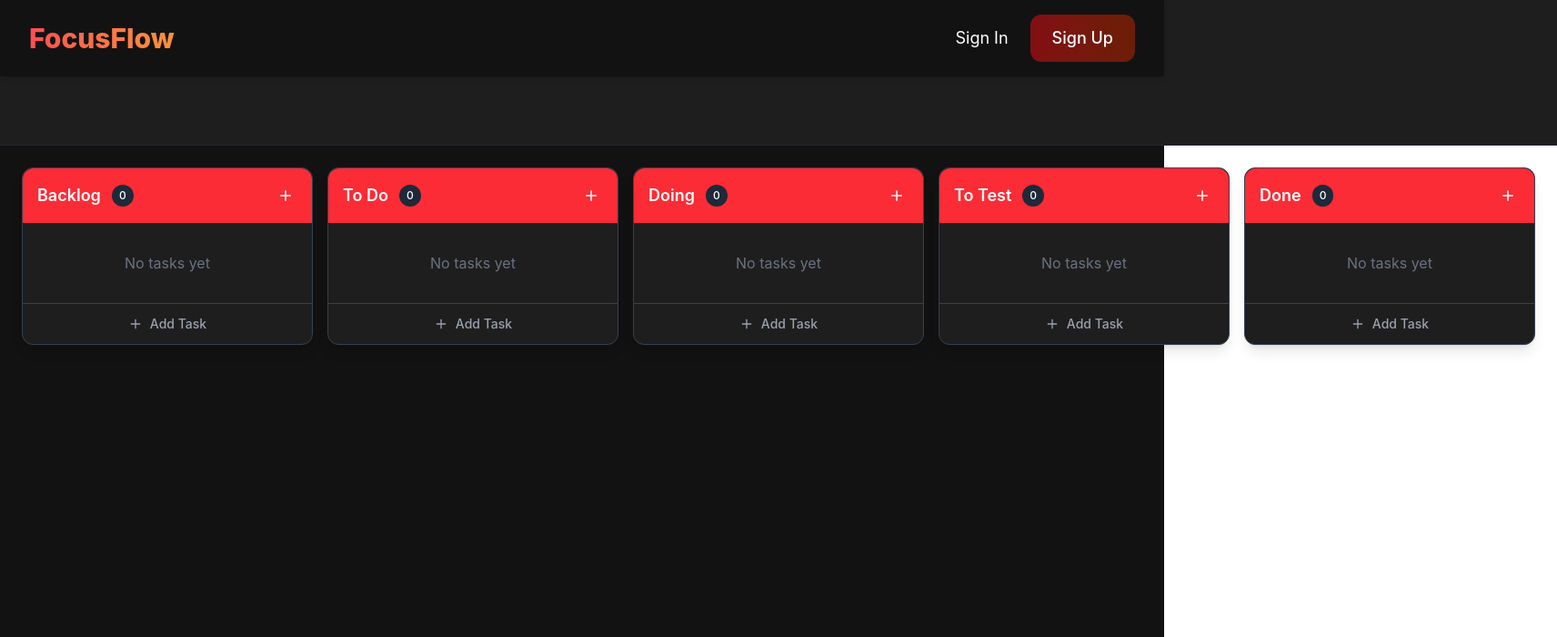
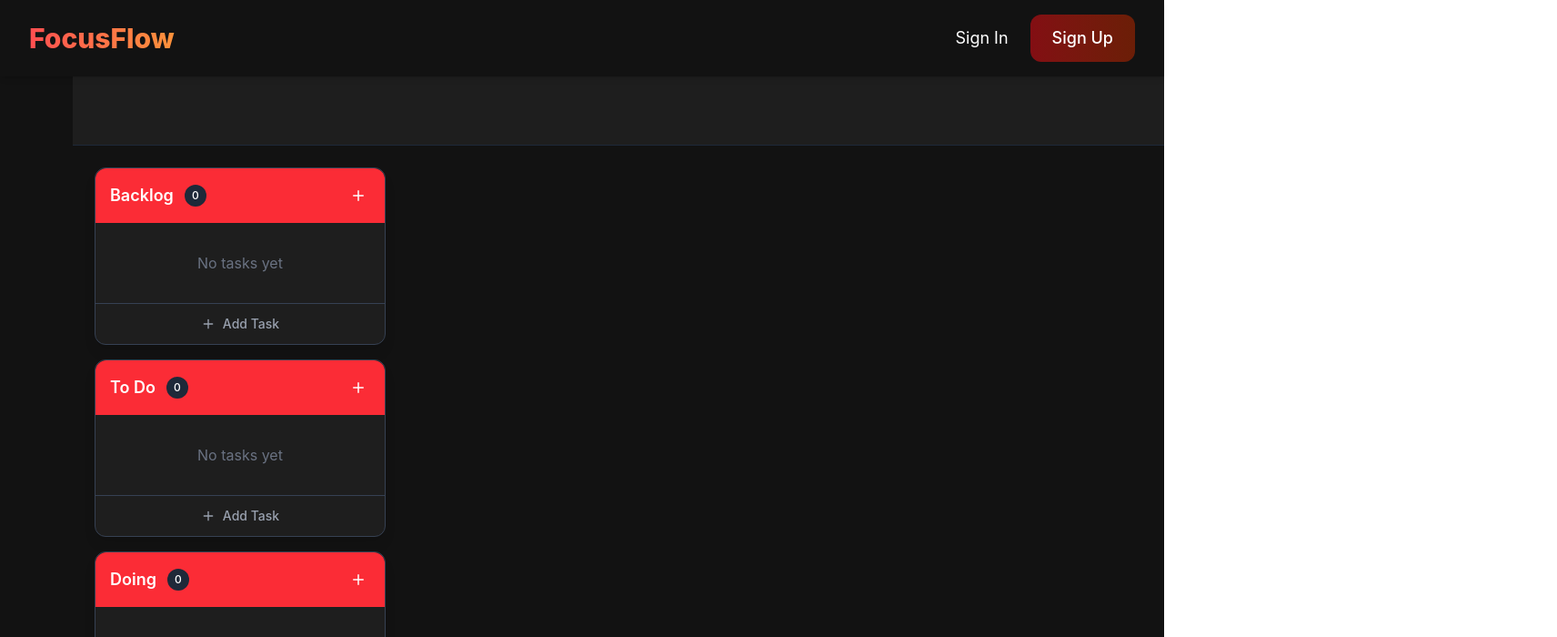
Before and after one commit to JihedSaad001/FocusFlow, a React (Vite) app in the folder User/Focusflow/: page /kanban in a window 1280 px wide. Shown: the top 700 px of the page at 91% size, 1712 px wide, since content can reach past the window. Built offline with nearby package versions, Linux system fonts and the light colour scheme.

Commit message:
kanban white space fix

```diff
--- a/User/Focusflow/src/App.tsx
+++ b/User/Focusflow/src/App.tsx
@@ -31,10 +31,10 @@ const App = () => {
 
   return (
     <Router>
-      <div className="min-h-screen bg-[#121212]">
+      <div className="min-h-screen bg-[#121212] ">
         {/* ✅ Show Sidebar when logged in, Navbar when logged out */}
         {isLoggedIn && <Sidebar />}
-        <div className={`flex-1 ${isLoggedIn ? "ml-20" : ""}`}>
+        <div className={`flex-1 ${isLoggedIn ? "ml-20" : ""} `}>
           {!isLoggedIn && <Navbar />}
           <Routes>
             <Route path="/" element={<MainMenu />} />{" "}
--- a/User/Focusflow/src/components/Header.tsx
+++ /dev/null
@@ -1,18 +0,0 @@
-import React from "react";
-
-const Header: React.FC = () => {
-  return (
-    <div className="bg-[#1E1E1E] border-b border-gray-800 h-40 w-full">
-      <div className="p-6">
-        <div className="flex items-center justify-center mb-2">
-          <div className="text-3xl mr-3">🎒</div>
-          <h1 className="text-5xl font-bold text-transparent bg-clip-text bg-gradient-to-r from-red-500 to-red-700">
-            Tasks
-          </h1>
-        </div>
-      </div>
-    </div>
-  );
-};
-
-export default Header;
--- a/User/Focusflow/src/components/KanbanBoard.tsx
+++ b/User/Focusflow/src/components/KanbanBoard.tsx
@@ -13,7 +13,6 @@ import {
   useSensors,
   PointerSensor,
 } from "@dnd-kit/core";
-import Header from "./Header";
 
 // Define the fixed 5 columns
 const initialBoard: Board = {
@@ -270,26 +269,38 @@ const KanbanBoard: React.FC = () => {
 
   return (
     <div className="flex h-screen w-full bg-[#121212]">
-      {/* Sidebar Space */}
-      <div className="flex-shrink-0" />
+      {/* Sidebar Space - Responsive, hidden on very small screens */}
+      <div className="hidden sm:block w-14 sm:w-16 md:w-20 flex-shrink-0" />
 
       {/* Main Content */}
       <div className="flex flex-col flex-1">
-        <Header />
-        <div className="flex-1 overflow-x-auto p-4 sm:p-5 md:p-6">
+        {/* Integrated Header */}
+        <div className="bg-[#1E1E1E] border-b border-gray-800 h-40 w-full">
+          <div className="p-6">
+            <div className="flex items-center justify-center mb-2">
+              <div className="text-3xl mr-3">🎒</div>
+              <h1 className="text-5xl font-bold text-transparent bg-clip-text bg-gradient-to-r from-red-500 to-red-700">
+                Tasks
+              </h1>
+            </div>
+          </div>
+        </div>
+
+        {/* Kanban Board Content */}
+        <div className="flex-1 overflow-x-auto p-2 sm:p-4 md:p-6">
           <DndContext
             sensors={sensors}
             onDragStart={handleDragStart}
             onDragOver={handleDragOver}
             onDragEnd={handleDragEnd}
           >
-            <div className="flex flex-row gap-2 sm:gap-3 md:gap-4 max-w-full">
+            <div className="flex flex-col xs:flex-row gap-2 sm:gap-3 md:gap-4 min-w-full">
               {board.columns && Array.isArray(board.columns) ? (
                 board.columns.map((column) =>
                   column ? (
                     <div
                       key={column.id}
-                      className="w-[250px] sm:w-[280px] md:w-[300px] lg:w-[320px] flex-shrink-0"
+                      className="w-full xs:w-[200px] sm:w-[240px] md:w-[280px] lg:w-[320px] flex-shrink-0"
                     >
                       <Column
                         column={column}
```
Also changed, not shown: 1 other file (tests, documents, lock files or other folders).
